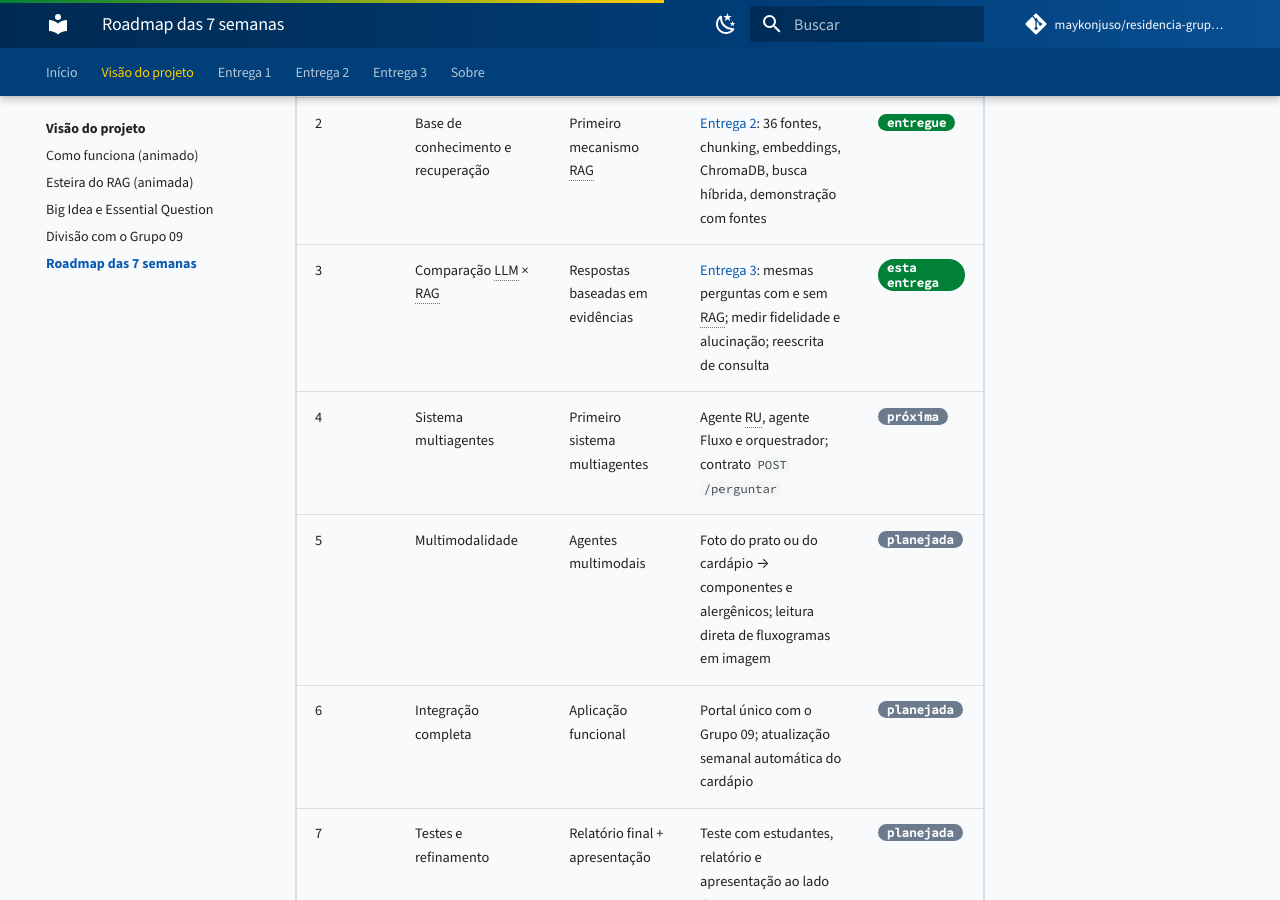
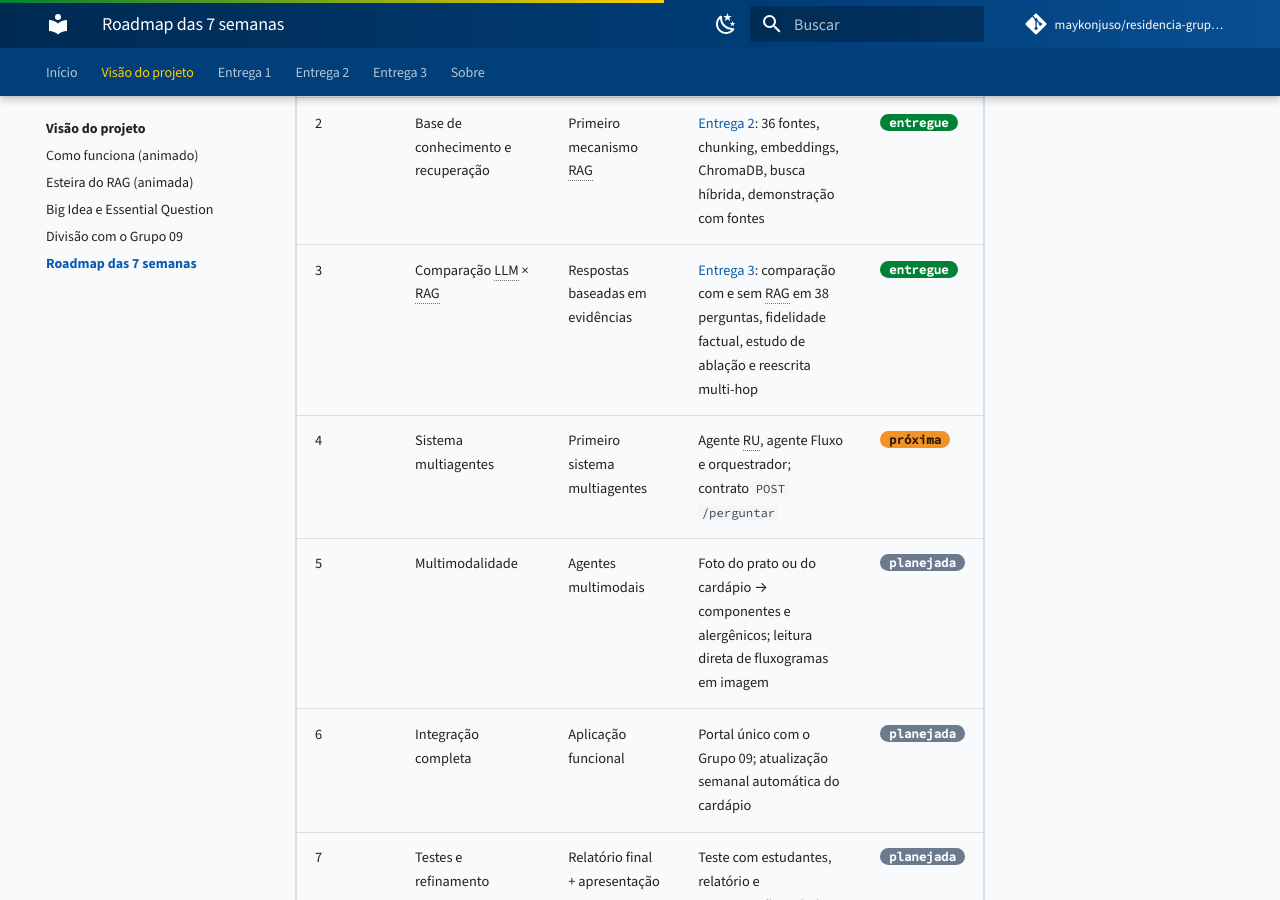
Before and after one commit to maykonjuso/residencia-grupo-4, an MkDocs documentation site: the page built from docs/visao/roadmap.md, in a window 1280 px wide and 900 px high, scrolled down 491 px. Built offline with MkDocs 1.6.1 and Material for MkDocs 9.7.7, drawn with Linux system fonts in a browser that asks for light colours; comment, search, counter and statistics services are not loaded.

Commit message:
feat(ui): add Entrega 3 hero button and mark Semana 3 as delivered in roadmap

```diff
--- a/docs/visao/roadmap.md
+++ b/docs/visao/roadmap.md
@@ -6,8 +6,8 @@ A **Tabela 1** apresenta o cronograma oficial do Challenge 2 (deck *Challenge 2
 |---|---|---|---|---|
 | 1 | Problema, stakeholders, riscos e métricas | Definições do projeto | [Entrega 1](../entrega-1/index.md): problema, partes interessadas, escopo, riscos e métricas | <span class="selo selo--verde">entregue</span> |
 | 2 | Base de conhecimento e recuperação | Primeiro mecanismo RAG | [Entrega 2](../entrega-2/index.md): 36 fontes, chunking, embeddings, ChromaDB, busca híbrida, demonstração com fontes | <span class="selo selo--verde">entregue</span> |
-| 3 | Comparação LLM × RAG | Respostas baseadas em evidências | [Entrega 3](../entrega-3/index.md): mesmas perguntas com e sem RAG; medir fidelidade e alucinação; reescrita de consulta | <span class="selo selo--verde">esta entrega</span> |
-| 4 | Sistema multiagentes | Primeiro sistema multiagentes | Agente RU, agente Fluxo e orquestrador; contrato `POST /perguntar` | <span class="selo selo--cinza">próxima</span> |
+| 3 | Comparação LLM × RAG | Respostas baseadas em evidências | [Entrega 3](../entrega-3/index.md): comparação com e sem RAG em 38 perguntas, fidelidade factual, estudo de ablação e reescrita multi-hop | <span class="selo selo--verde">entregue</span> |
+| 4 | Sistema multiagentes | Primeiro sistema multiagentes | Agente RU, agente Fluxo e orquestrador; contrato `POST /perguntar` | <span class="selo selo--laranja">próxima</span> |
 | 5 | Multimodalidade | Agentes multimodais | Foto do prato ou do cardápio → componentes e alergênicos; leitura direta de fluxogramas em imagem | <span class="selo selo--cinza">planejada</span> |
 | 6 | Integração completa | Aplicação funcional | Portal único com o Grupo 09; atualização semanal automática do cardápio | <span class="selo selo--cinza">planejada</span> |
 | 7 | Testes e refinamento | Relatório final + apresentação | Teste com estudantes, relatório e apresentação ao lado do Grupo 09 | <span class="selo selo--cinza">planejada</span> |
@@ -22,3 +22,4 @@ A **Tabela 1** apresenta o cronograma oficial do Challenge 2 (deck *Challenge 2
     | Data | Versão | Descrição | Autor |
     | :---: | :---: | --- | --- |
     | 11/11/2026 | 1.1 | Atualização de status: Semana 2 como entregue, Semana 3 como esta entrega e Semana 4 como próxima | Grupo 04 |
+    | 13/11/2026 | 1.2 | Atualização de status: Semana 3 como entregue e Semana 4 como próxima | Grupo 04 |
--- a/overrides/home.html
+++ b/overrides/home.html
@@ -17,9 +17,9 @@
         usando só documentos oficiais da UnB e mostrando de onde tirou cada informação.
       </p>
       <div class="rm-hero__acoes">
-        <a class="md-button md-button--primary" href="{{ 'entrega-2/' | url }}">Entrega 2 · RAG</a>
+        <a class="md-button md-button--primary" href="{{ 'entrega-3/' | url }}">Entrega 3 · LLM × RAG</a>
+        <a class="md-button rm-botao-claro" href="{{ 'entrega-2/' | url }}">Entrega 2 · RAG</a>
         <a class="md-button rm-botao-claro" href="{{ 'entrega-1/' | url }}">Entrega 1 · Definições</a>
-        <a class="md-button rm-botao-claro" href="{{ 'entrega-2/demonstracao/' | url }}">Ver a demonstração</a>
       </div>
     </div>
     <figure class="rm-demo" aria-label="Animação com consultas reais feitas ao protótipo">
@@ -54,12 +54,12 @@
 
 <section class="rm-secao rm-revelar" aria-labelledby="rm-semanas">
   <h2 id="rm-semanas">Roadmap do Challenge 2</h2>
-  <p>Sete semanas, uma entrega por semana. Esta GitPage reúne as Entregas 1 e 2.</p>
-  <div class="rm-linha-tempo" role="list" data-concluidas="2">
+  <p>Sete semanas, uma entrega por semana. Esta GitPage reúne as Entregas 1, 2 e 3.</p>
+  <div class="rm-linha-tempo" role="list" data-concluidas="3">
     <div class="rm-etapa" role="listitem"><a href="{{ 'entrega-1/' | url }}"><small>Semana 1 · entregue</small><strong>Definições do projeto</strong><span>Problema, partes interessadas, riscos e métricas.</span></a></div>
-    <div class="rm-etapa" role="listitem"><a href="{{ 'entrega-2/' | url }}"><small>Semana 2 · 09/11/2026</small><strong>Primeiro mecanismo RAG</strong><span>Base curada, chunking, embeddings, banco vetorial e demonstração.</span></a></div>
-    <div class="rm-etapa" role="listitem"><a href="{{ 'visao/roadmap/' | url }}"><small>Semana 3</small><strong>LLM × RAG</strong><span>Respostas baseadas em evidências, comparadas com o LLM sozinho.</span></a></div>
-    <div class="rm-etapa" role="listitem"><a href="{{ 'visao/roadmap/' | url }}"><small>Semana 4</small><strong>Multiagentes</strong><span>Um agente para o RU e outro para o fluxo, com orquestrador.</span></a></div>
+    <div class="rm-etapa" role="listitem"><a href="{{ 'entrega-2/' | url }}"><small>Semana 2 · entregue</small><strong>Primeiro mecanismo RAG</strong><span>Base curada, chunking, embeddings, banco vetorial e demonstração.</span></a></div>
+    <div class="rm-etapa" role="listitem"><a href="{{ 'entrega-3/' | url }}"><small>Semana 3 · entregue</small><strong>LLM × RAG</strong><span>Respostas baseadas em evidências, ablação e reescrita multi-hop.</span></a></div>
+    <div class="rm-etapa" role="listitem"><a href="{{ 'visao/roadmap/' | url }}"><small>Semana 4 · próxima</small><strong>Multiagentes</strong><span>Um agente para o RU e outro para o fluxo, com orquestrador.</span></a></div>
     <div class="rm-etapa" role="listitem"><a href="{{ 'visao/roadmap/' | url }}"><small>Semana 5</small><strong>Multimodalidade</strong><span>Ler foto do prato, do cardápio ou do fluxograma.</span></a></div>
     <div class="rm-etapa" role="listitem"><a href="{{ 'visao/roadmap/' | url }}"><small>Semana 6</small><strong>Integração</strong><span>Aplicação funcional e ponte com o sistema do Grupo 09.</span></a></div>
     <div class="rm-etapa" role="listitem"><a href="{{ 'visao/roadmap/' | url }}"><small>Semana 7</small><strong>Testes e relatório</strong><span>Refinamento, relatório final e apresentação.</span></a></div>
```
